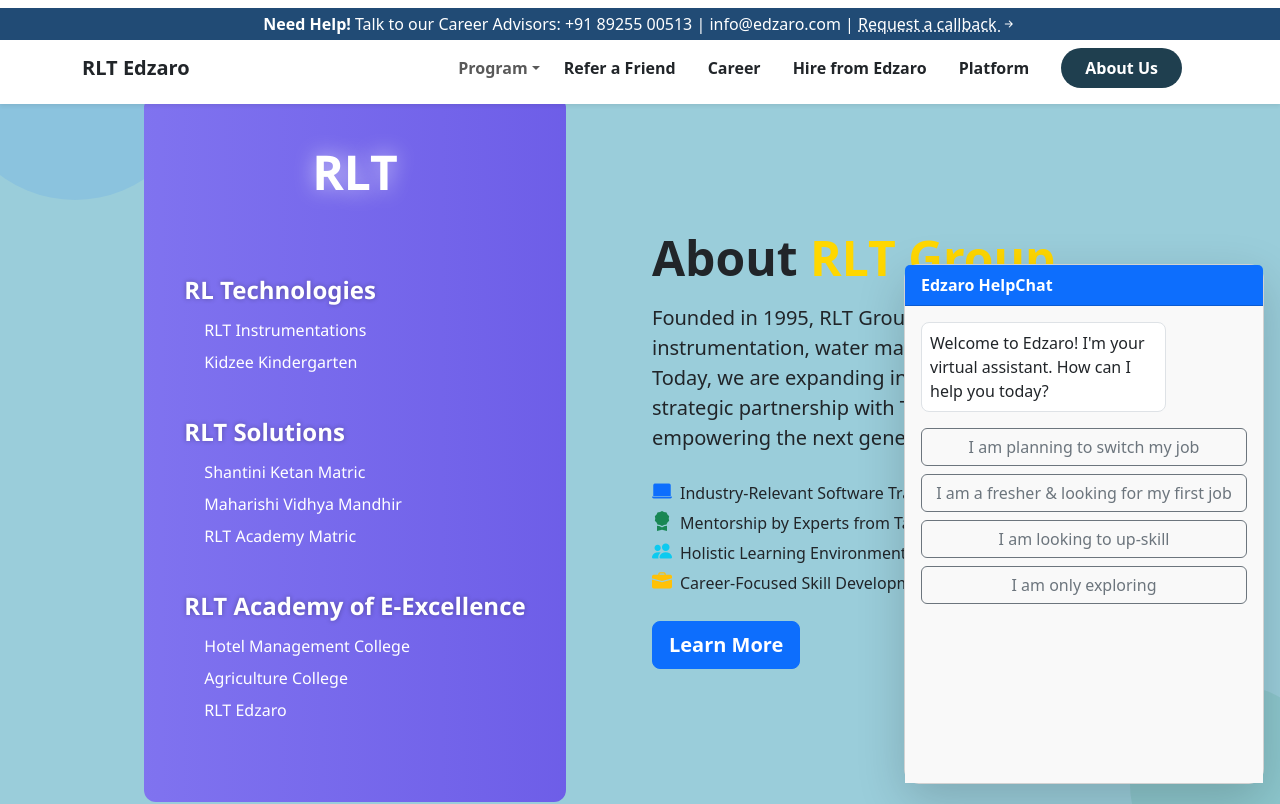
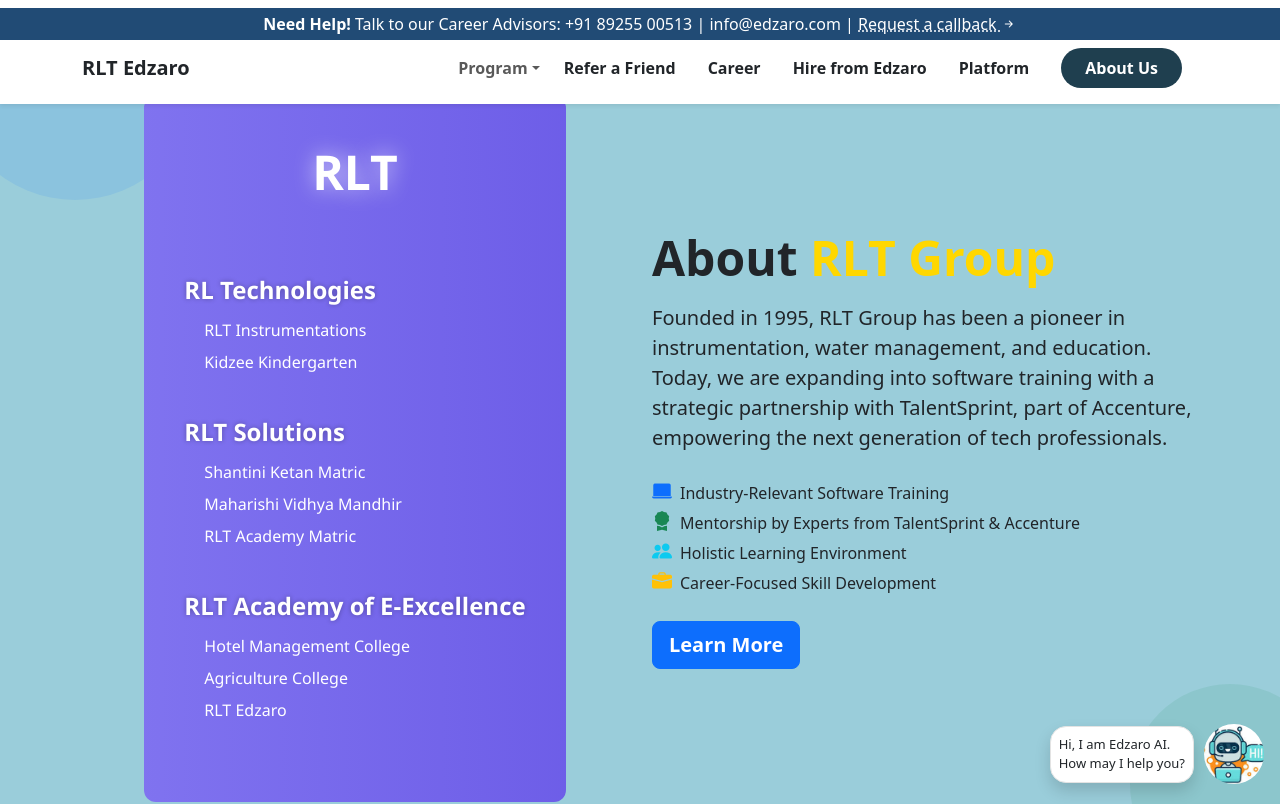
Before and after one commit to rltsolution2025/backend-edzaro, a React (Create React App) app: page /about-us in a window 1280 px wide. Shown: the top 804 px of the page. Built offline with nearby package versions, Linux system fonts and the light colour scheme.

Commit message:
chatbot icon implemented

```diff
--- a/src/App.js
+++ b/src/App.js
@@ -11,7 +11,7 @@
 import HireEdzaro from './pages/HireEdzaro';
 import Platform from './pages/Platform';
 import AboutUs from './pages/AboutUs';
-import AIChatBot from './components/AIChatBot';
+import ChatWidget from './components/chatWidget';
 import 'bootstrap/dist/css/bootstrap.min.css';
 import './App.css';
 
@@ -30,7 +30,7 @@
           <Route path="/platform" element={<Platform />} />
           <Route path="/about-us" element={<AboutUs />} />
         </Routes>
-        <AIChatBot />
+        <ChatWidget />
         <Footer />
       </div>
     </Router>
--- /dev/null
+++ b/src/components/chatWidget.js
@@ -0,0 +1,64 @@
+import React, { useState } from "react";
+import AIChatBot from "./AIChatBot"; // your existing chatbot component
+import "bootstrap/dist/css/bootstrap.min.css";
+
+
+const ChatWidget = () => {
+  const [isOpen, setIsOpen] = useState(false);
+
+  return (
+    <div
+      className="position-fixed bottom-0 end-0 m-3"
+      style={{ zIndex: 9999 }}
+    >
+      {!isOpen ? (
+        // 👇 Initial small widget (icon + message)
+        <div
+          onClick={() => setIsOpen(true)}
+          className="d-flex align-items-center"
+          style={{ cursor: "pointer" }}
+        >
+          <div
+            className="bg-white shadow p-2 rounded-4"
+            style={{
+              maxWidth: "180px",
+              position: "relative",
+              right: "10px",
+              border: "1px solid #e3e3e3",
+            }}
+          >
+            <p className="m-0" style={{ fontSize: "13px" }}>
+              Hi, I am Edzaro AI.
+              <br />
+              How may I help you?
+            </p>
+          </div>
+          <img
+            src='/assets/Chatbot.png'
+            alt="Edzaro AI"
+            style={{
+              width: "60px",
+              height: "60px",
+              borderRadius: "50%",
+              objectFit: "cover",
+            }}
+          />
+        </div>
+      ) : (
+        // 👇 Full Chatbot when opened
+        <div style={{ position: "relative" }}>
+          <button
+            onClick={() => setIsOpen(false)}
+            className="btn btn-light position-absolute top-0 end-0 m-1"
+            style={{ zIndex: 10000, borderRadius: "50%" }}
+          >
+            ✕
+          </button>
+          <AIChatBot />
+        </div>
+      )}
+    </div>
+  );
+};
+
+export default ChatWidget;
```
Also changed, not shown: public/assets/Chatbot.png (added).
